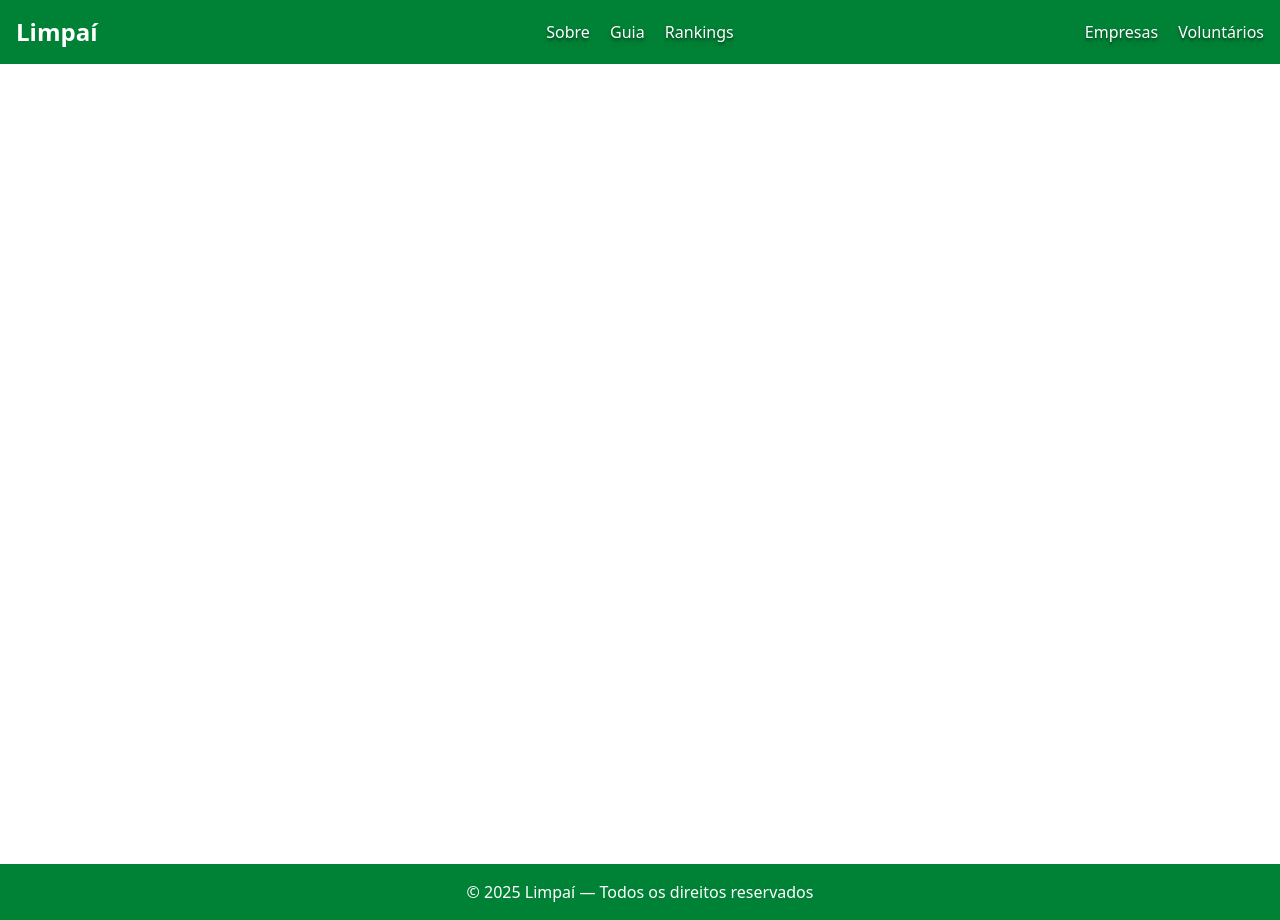
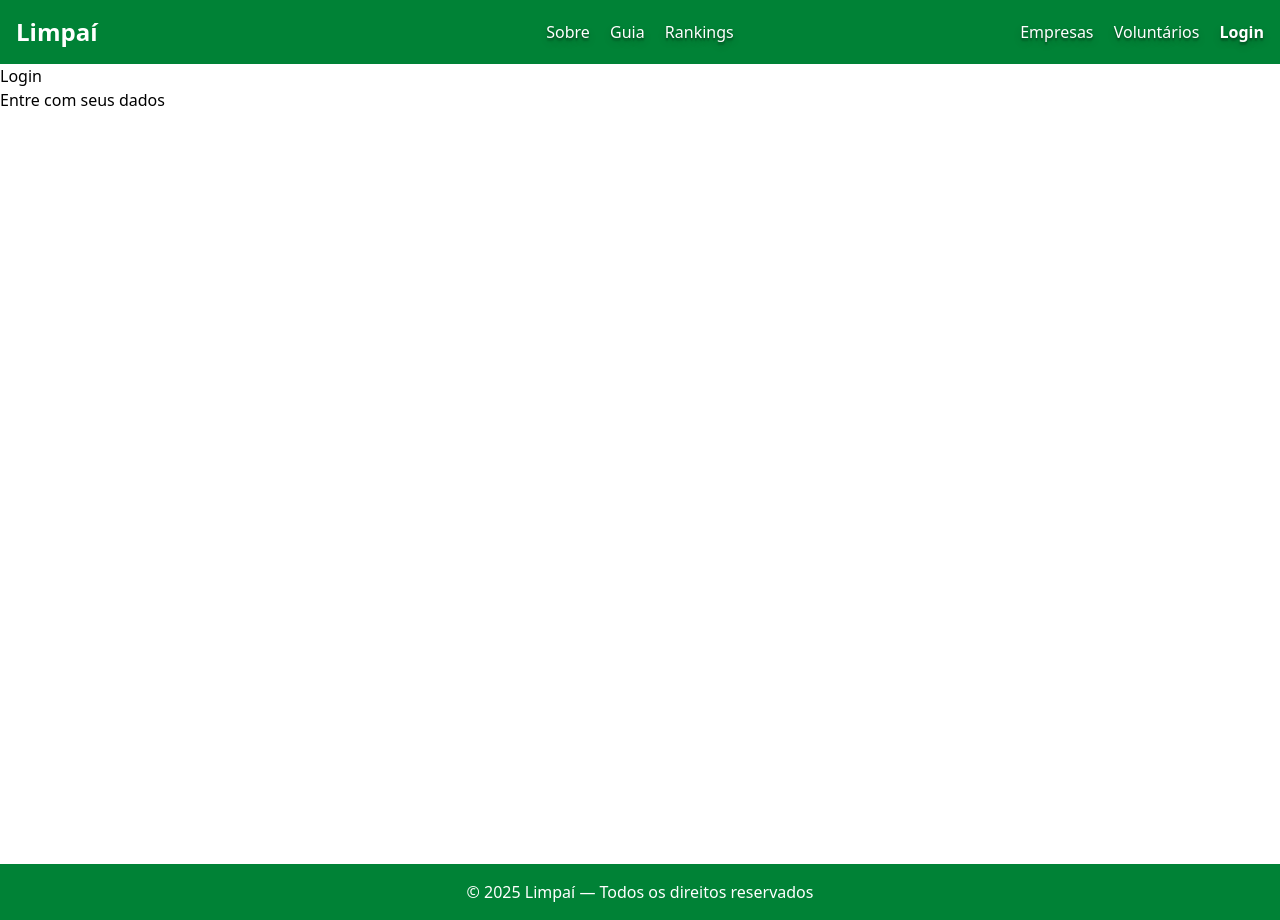
Before and after one commit to Luis-coelho30/limpai-frontend, an Angular app in the folder frontend/: page /login in a window 1280 px wide. Before the commit this address led to /. Built offline with nearby package versions, Linux system fonts and the light colour scheme.

Commit message:
feat: criando pastas e aba de login

```diff
--- a/frontend/angular.json
+++ b/frontend/angular.json
@@ -93,5 +93,8 @@
         }
       }
     }
+  },
+  "cli": {
+    "analytics": "d8ed147d-3181-4be7-ba51-0887b1d6c56d"
   }
 }
--- a/frontend/src/app/app.html
+++ b/frontend/src/app/app.html
@@ -44,6 +44,14 @@
       #rla5="routerLinkActive"
       >
       Voluntários</a>
+    <a
+      class="text-white text-shadow-lg/20 hover:font-bold"
+      routerLink="/login"
+      routerLinkActive="font-bold"
+      [class.font-semibold]="!rla5.isActive"
+      #rla5="routerLinkActive"
+      >
+      Login</a>
   </nav>
 </header>
 
--- a/frontend/src/app/app.routes.ts
+++ b/frontend/src/app/app.routes.ts
@@ -4,6 +4,7 @@ import { Rankings } from './pages/rankings/rankings';
 import { Guia } from './pages/guia/guia';
 import { Empresas } from './pages/empresas/empresas';
 import { Voluntarios } from './pages/voluntarios/voluntarios';
+import { Login } from './pages/login/login';
 
 export const routes: Routes = [
     { path: '', component: Sobre },
@@ -11,5 +12,6 @@ export const routes: Routes = [
     { path: 'rankings', component: Rankings},
     { path: 'sobre', component: Sobre },
     { path: 'empresas', component: Empresas },
-    { path: 'voluntarios', component: Voluntarios }
+    { path: 'voluntarios', component: Voluntarios },
+    { path: 'login', component: Login }
 ];
--- /dev/null
+++ b/frontend/src/app/pages/login/login.html
@@ -0,0 +1,4 @@
+<section class="login">
+    <h1>Login</h1>
+    <p>Entre com seus dados</p>
+</section>
```
Also changed, not shown: frontend/src/app/pages/login/login.ts (added, +11 -0 lines), frontend/src/app/pages/login/login.css (added), 1 other file (tests, documents, lock files or other folders).
